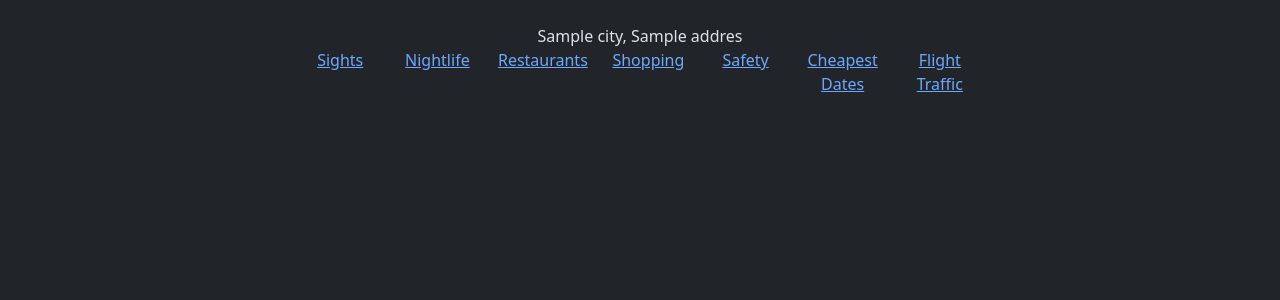
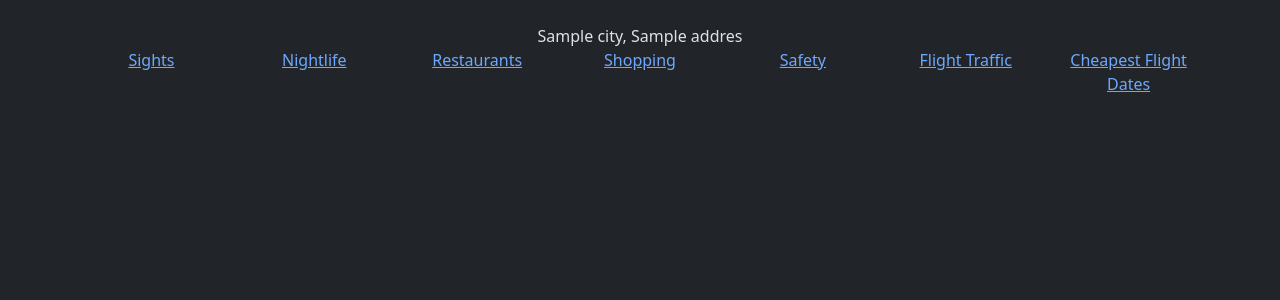
Before and after one commit to KnowYourLines/varyfly, a Django app: template veyfly/templates/destinations.html in a window 1280 px wide. Shown: the part 56-356 px from the top of the page. Run offline with Django 4.2, Linux system fonts and the light colour scheme; the template is opened without the code that fills it: most values are stand-ins (such as "Sample title", 1, 10 or a date in 2020); parts of the project's set-up code (start-up, migrations or seed data) failed here and were passed over.

Commit message:
fix destination spacing and add link to destinations from home if there is home city

```diff
--- a/veyfly/templates/destinations.html
+++ b/veyfly/templates/destinations.html
@@ -27,10 +27,8 @@
     </div>
 </nav>
 <div class="container text-center">
-    <div class="col">
     <br/>
         {% for city in cities %}
-            <label>
             {{ city.name }}, {{ city.address.countryName }}
             <br/>
             <div class="row">
@@ -50,17 +48,15 @@
                     <a href="/safety/?city_name={{city.name}}&country_code={{city.address.countryCode}}">Safety</a>
                 </div>
                 <div class="col">
-                        <div class="row"><a href="/safety/?city_name={{city.name}}&country_code={{city.address.countryCode}}">Cheapest Dates</a></div>
+                    <a href="/safety/?city_name={{city.name}}&country_code={{city.address.countryCode}}">Flight Traffic</a>
+                </div>
+                <div class="col">
+                    <a href="/safety/?city_name={{city.name}}&country_code={{city.address.countryCode}}">Cheapest Flight Dates</a>
 
                 </div>
-                    <div class="col">
-                        <a href="/safety/?city_name={{city.name}}&country_code={{city.address.countryCode}}">Flight Traffic</a>
             </div>
-                </div>
-            </label>
         <br/><br/>
         {% endfor %}
-    </div>
 </div>
 <script src="https://cdn.jsdelivr.net/npm/bootstrap@5.3.2/dist/js/bootstrap.bundle.min.js" integrity="sha384-C6RzsynM9kWDrMNeT87bh95OGNyZPhcTNXj1NW7RuBCsyN/o0jlpcV8Qyq46cDfL" crossorigin="anonymous"></script>
 </body>
--- a/veyfly/templates/home.html
+++ b/veyfly/templates/home.html
@@ -43,7 +43,7 @@
     {% endif %}
     {% if home_city %}
         <br/>
-        Current home city: {{ home_city.name }}, {{ home_city.country_name }}
+        <h1 class="display-1"><a class="link-primary" href="/destinations">Destinations</a> from {{ home_city.name }}, {{ home_city.country_name }}</h1>
     {% endif %}
 </div>
 <script src="https://cdn.jsdelivr.net/npm/bootstrap@5.3.2/dist/js/bootstrap.bundle.min.js" integrity="sha384-C6RzsynM9kWDrMNeT87bh95OGNyZPhcTNXj1NW7RuBCsyN/o0jlpcV8Qyq46cDfL" crossorigin="anonymous"></script>
```
Lines whose indentation alone changed are shown as unchanged.
